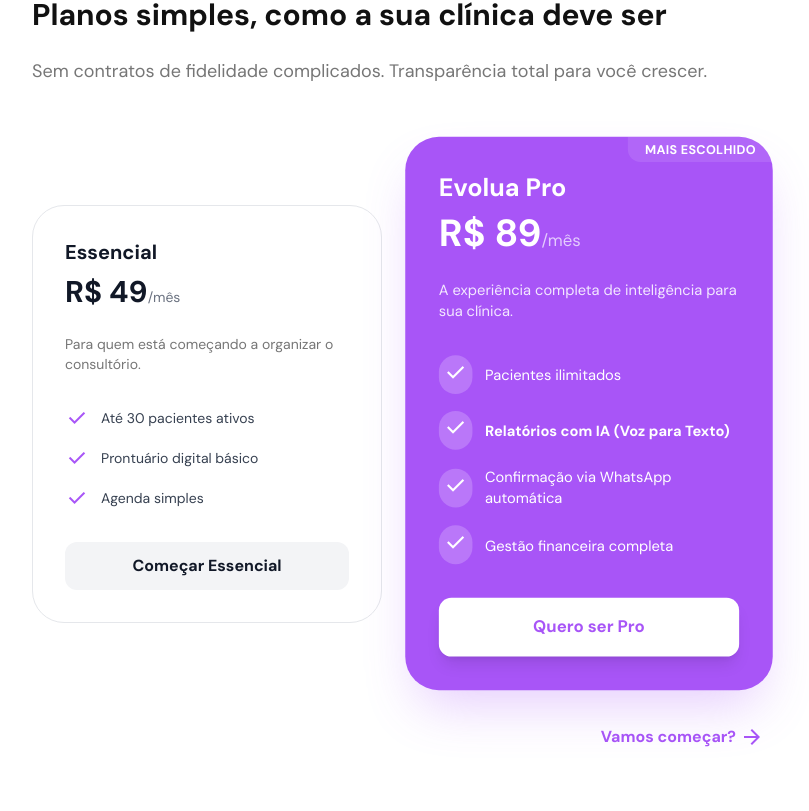
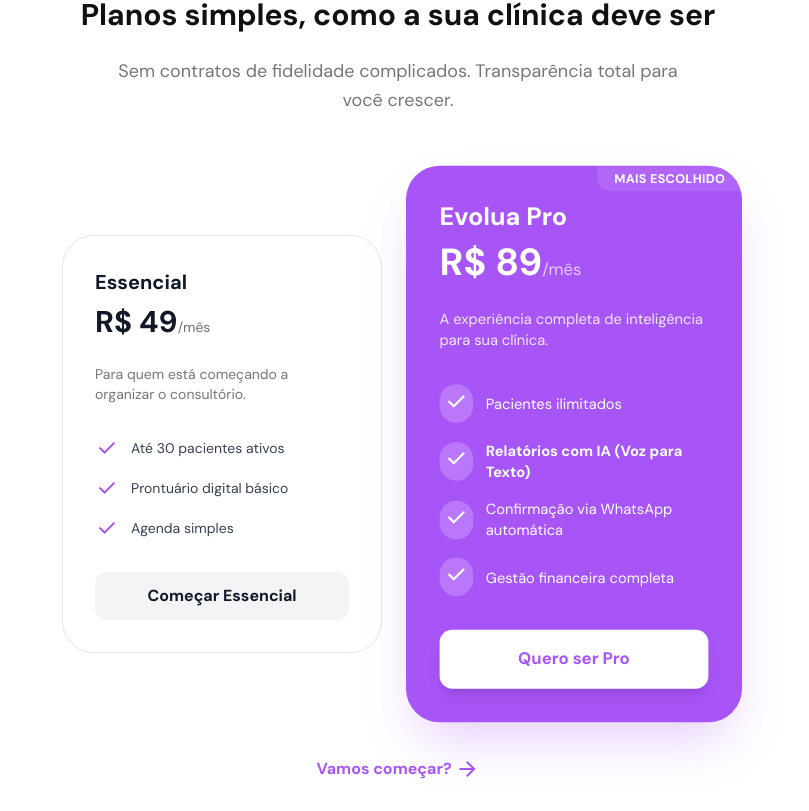
Before and after one commit to matalvesdev/evolua-landingpage, a Next.js app: page / in a window 1280 px wide. Shown: the part 5309-6120 px from the top of the page, without its empty margins (242-1051 px from the left). Built offline with nearby package versions, Linux system fonts and the light colour scheme.

Commit message:
fix: centraliza conteúdo da seção de preços

```diff
--- a/src/components/Pricing.tsx
+++ b/src/components/Pricing.tsx
@@ -36,23 +36,23 @@ export default function Pricing() {
       className="py-20 px-6 conversational-container border-b border-gray-100"
       id="pricing"
     >
-      <div className="mb-16">
+      <div className="mb-16 text-center">
         <h2 className="text-3xl font-bold mb-6">
           Planos simples, como a sua clínica deve ser
         </h2>
-        <p className="text-lg text-text-secondary-light leading-relaxed">
+        <p className="text-lg text-text-secondary-light leading-relaxed max-w-xl mx-auto">
           Sem contratos de fidelidade complicados. Transparência total para você
           crescer.
         </p>
       </div>
 
-      <div className="grid grid-cols-1 md:grid-cols-2 gap-8 items-center">
+      <div className="grid grid-cols-1 md:grid-cols-2 gap-8 items-center max-w-2xl mx-auto">
         {plans.map((plan) => (
           <PricingCard key={plan.name} {...plan} />
         ))}
       </div>
 
-      <div className="mt-12 flex justify-end">
+      <div className="mt-12 flex justify-center">
         <a
           href="https://main.d13ha6b4opi2ib.amplifyapp.com/auth/cadastro"
           className="text-primary font-bold flex items-center gap-1 hover:underline"
```
